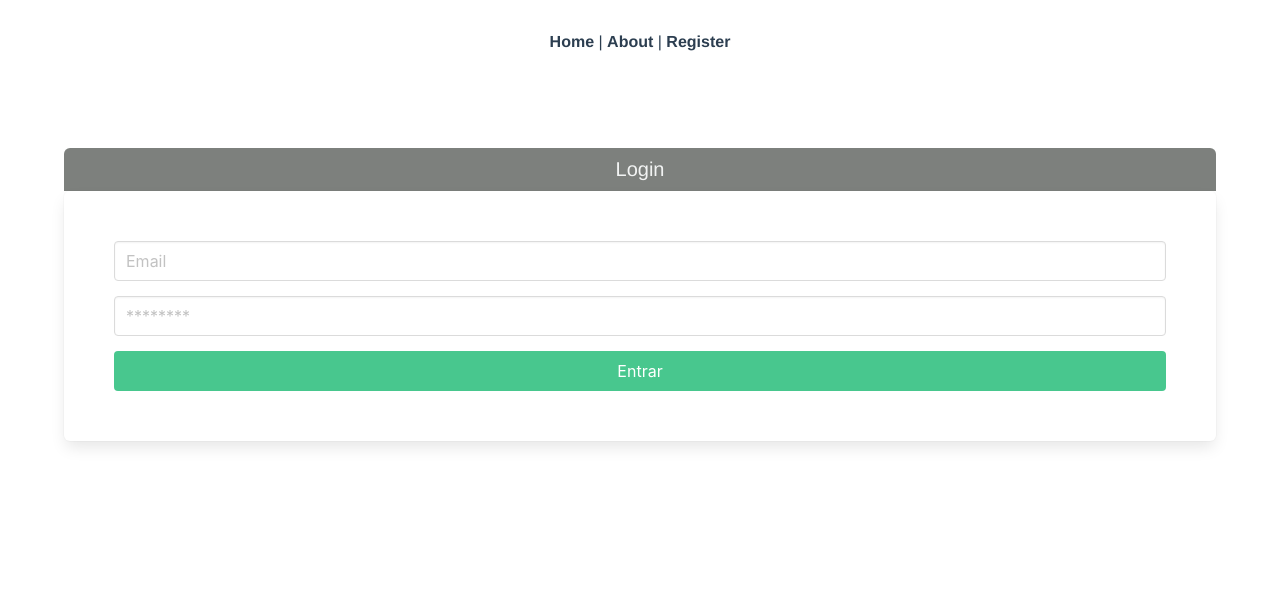
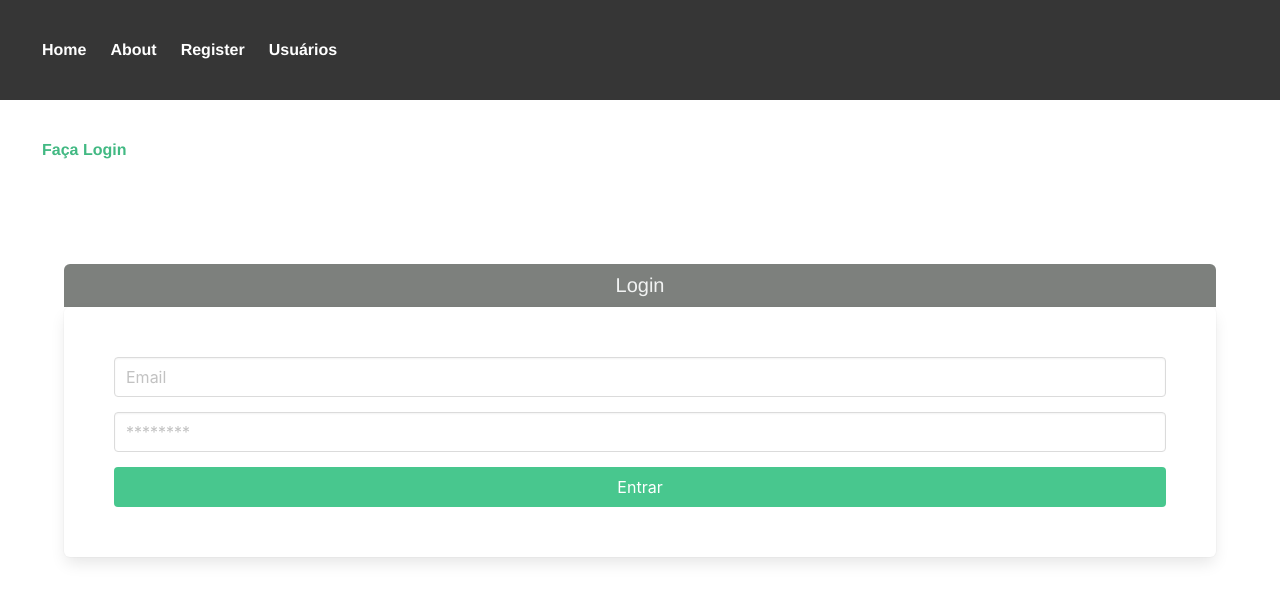
Before and after one commit to thaisBertoldi/project-users-vue, a Vue app: page /login in a window 1280 px wide. Shown: the top 602 px of the page. Built offline with nearby package versions, Linux system fonts and the light colour scheme; what vuejs-notify would draw is missing.

Commit message:
feat: criado componente navbar

```diff
--- a/src/App.vue
+++ b/src/App.vue
@@ -1,13 +1,18 @@
 <template>
   <div id="app">
-    <nav>
-      <router-link to="/">Home</router-link> |
-      <router-link to="/about">About</router-link> |
-      <router-link to="/register">Register</router-link>
-    </nav>
-    <router-view/>
+    <NavComponent />
   </div>
 </template>
+
+<script>
+import NavComponent from './components/NavComponent.vue'
+
+export default {
+  components: {
+    NavComponent
+  },
+}
+</script>
 
 <style>
 #app {
--- /dev/null
+++ b/src/components/NavComponent.vue
@@ -0,0 +1,24 @@
+<template>
+  <div>
+    <nav class="navbar is-dark">
+      <div class="navbar-menu">
+        <div class="navbar-start">
+          <router-link to="/" class="navbar-item">Home</router-link>
+          <router-link to="/about" class="navbar-item">About</router-link>
+          <router-link to="/register" class="navbar-item">Register</router-link>
+          <router-link to="/users" class="navbar-item">Usuários</router-link>
+        </div>
+      </div>
+    </nav>
+    <nav>
+      <router-link to="/login" class="navbar-item">Faça Login</router-link>
+    </nav>
+    <router-view />
+  </div>
+</template>
+
+<script>
+export default {
+
+};
+</script>
--- a/src/views/LoginView.vue
+++ b/src/views/LoginView.vue
@@ -31,7 +31,7 @@
                 email: this.email
             }).then(res => {
                 localStorage.setItem('token', res.data.token);
-                this.$router.push({ name: 'Home' });
+                this.$router.push({ name: 'Home' })
             }).catch(err => {
                 notify.error({
                     position: 'top center',
```
